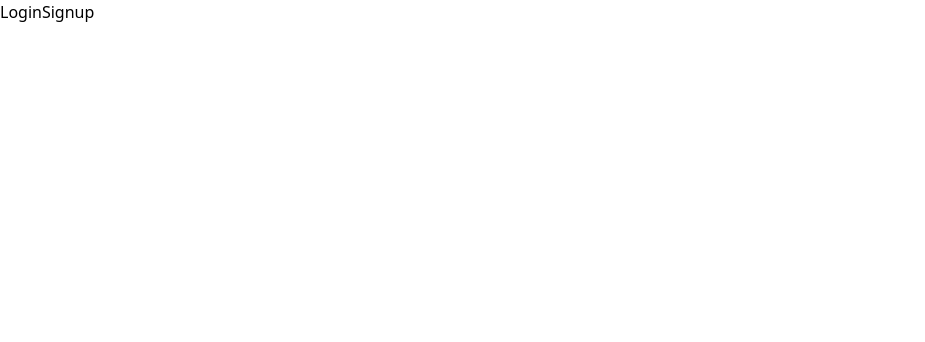
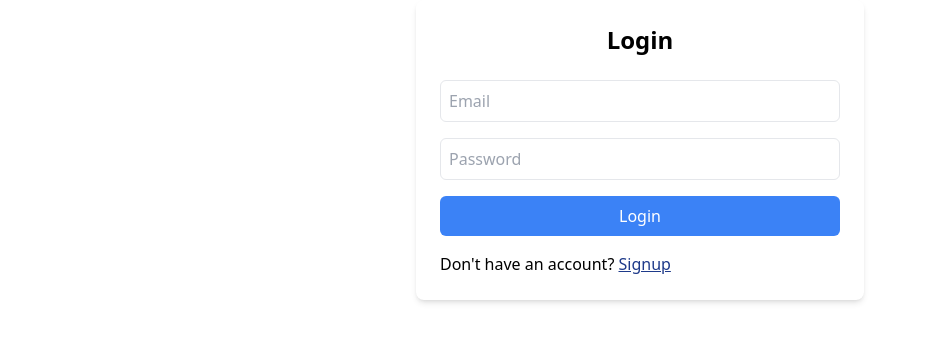
Before and after one commit to divyayush-v-20/Companion-Connect, a React (Vite) app in the folder client/: page / in a window 1280 px wide. Shown: the top 342 px of the page, without its empty margins (0-925 px from the left). Built offline with nearby package versions, Linux system fonts and the light colour scheme.

Commit message:
created_ui_login_signup_components

```diff
--- a/client/src/Layout.jsx
+++ b/client/src/Layout.jsx
@@ -3,8 +3,8 @@ export default function Layout(){
     return(
         <>
             <Outlet/>
-            <Link to = "/login">Login</Link>
-            <Link to = "/signup">Signup</Link>
+            {/* <Link to = "/">Login</Link>
+            <Link to = "/signup">Signup</Link> */}
             </>
     )
 }
--- a/client/src/components/login/Login.jsx
+++ b/client/src/components/login/Login.jsx
@@ -1,3 +1,4 @@
+import { Link } from "react-router-dom";
 export default function Login(){
     return (
         <div className="max-w-md mx-auto p-6 bg-white rounded-lg shadow-md">
@@ -19,6 +20,7 @@ export default function Login(){
             >
               Login
             </button>
+            <p>Don't have an account? <Link to = "/signup" className = "text-blue-900 underline">Signup</Link></p>
           </form>
         </div>
       );
--- a/client/src/components/signup/Signup.jsx
+++ b/client/src/components/signup/Signup.jsx
@@ -1,3 +1,4 @@
+import { Link } from "react-router-dom";
 export default function Signup(){
     return (
         <div className="max-w-md mx-auto p-6 bg-white rounded-lg shadow-md">
@@ -29,6 +30,7 @@ export default function Signup(){
             >
               Sign Up
             </button>
+            <p>Already have an account? <Link to = "/" className = "text-blue-900 underline">Login</Link></p>
           </form>
         </div>
       );
--- a/client/src/routes.jsx
+++ b/client/src/routes.jsx
@@ -8,7 +8,7 @@ export const routes = [
         element: <Layout/>,
         children: [
             {
-                path: "/login",
+                path: "/",
                 element: <Login/>
             },
             {
```
